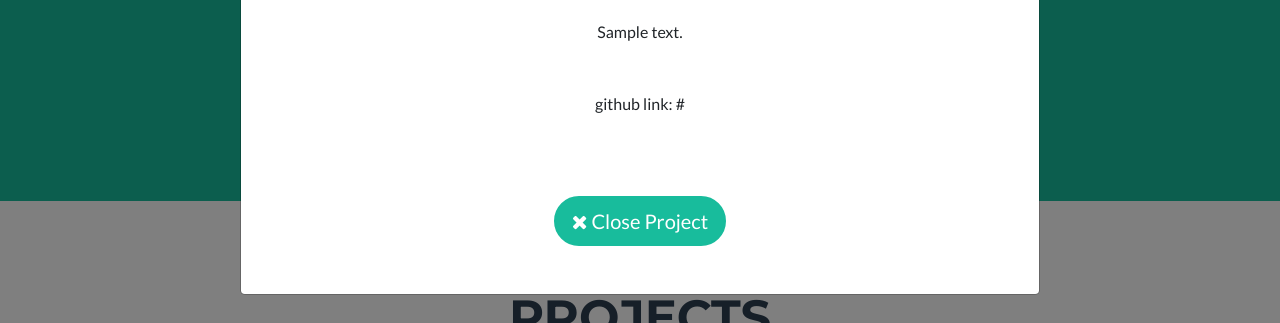
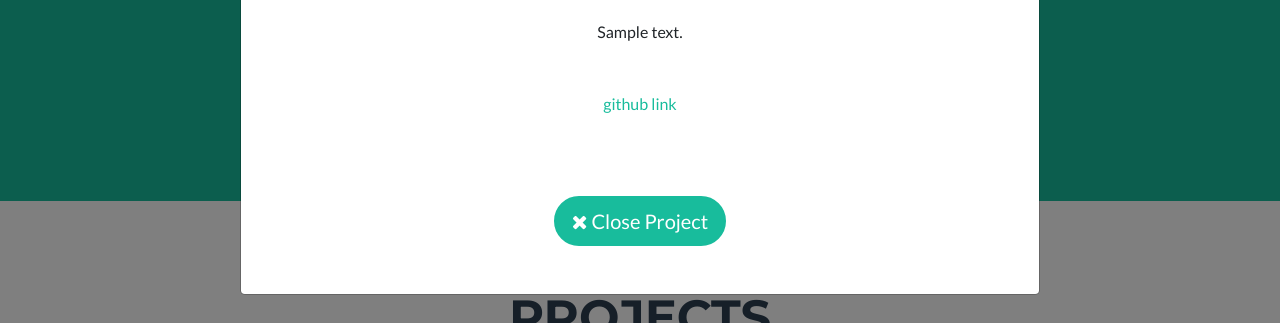
Before and after one commit to HassanAlgadah/Full-Stack-Portfolio, a Flask app: page / in a window 1280 px wide, after a click that opens the changed part. Shown: the part 583-906 px from the top of the page. Run offline with Flask 2, Linux system fonts and the light colour scheme; tables that the repository leaves empty hold one stand-in row (values such as "Sample post"); grey boxes marked "Sample" are stand-in pictures; some libraries are stand-ins or nearby versions.

Commit message:
first commit

```diff
--- a/app.py
+++ b/app.py
@@ -9,6 +9,7 @@ setup_db(app)
 
 @app.route('/')
 def home():
+    Message.query.delete()
     projects = Project.query.all()
     return render_template('index-1.html', data=projects)
 
--- a/templates/index-1.html
+++ b/templates/index-1.html
@@ -128,7 +128,7 @@
                                 <h2 class="text-uppercase text-secondary mb-0">{{ d.name }}</h2>
                                 <hr class="star-dark mb-5"><img class="img-fluid mb-5" src={{ d.image }}>
                                 <p class="mb-5">{{ d.description}}</p>
-                                <p class="mb-5">github link: {{d.link }}</p>
+                                <p class="mb-5"><a href="{{d.link }}">github link</a></p>
                             </div>
                         </div>
                     </div>
```
